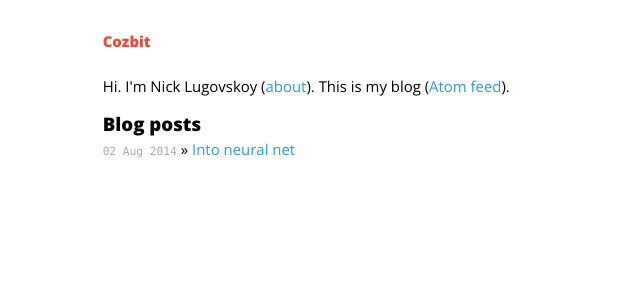
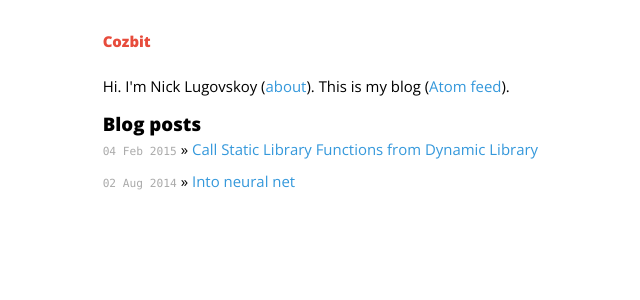
Before and after one commit to lugovskoy/lugovskoy.github.io, a Jekyll site: the page built from index.html, in a window 1280 px wide. Shown: the top 300 px of the page, without its empty margins (219-859 px from the left). Built offline with Jekyll 4.4.1, drawn with Linux system fonts in a browser that asks for light colours; a file with an impossible date is left out.

Commit message:
Update 2015-02-04-call-static-library-functions-from-dynamic-library.md

```diff
--- a/_posts/2015-02-04-call-static-library-functions-from-dynamic-library.md
+++ b/_posts/2015-02-04-call-static-library-functions-from-dynamic-library.md
@@ -2,7 +2,7 @@
 layout: post
 title: Call Static Library Functions from Dynamic Library
 published: true
-date: {}
+date: 2015-02-04 07:41:31
 category: program linking
 tags:
   - memory management
```
